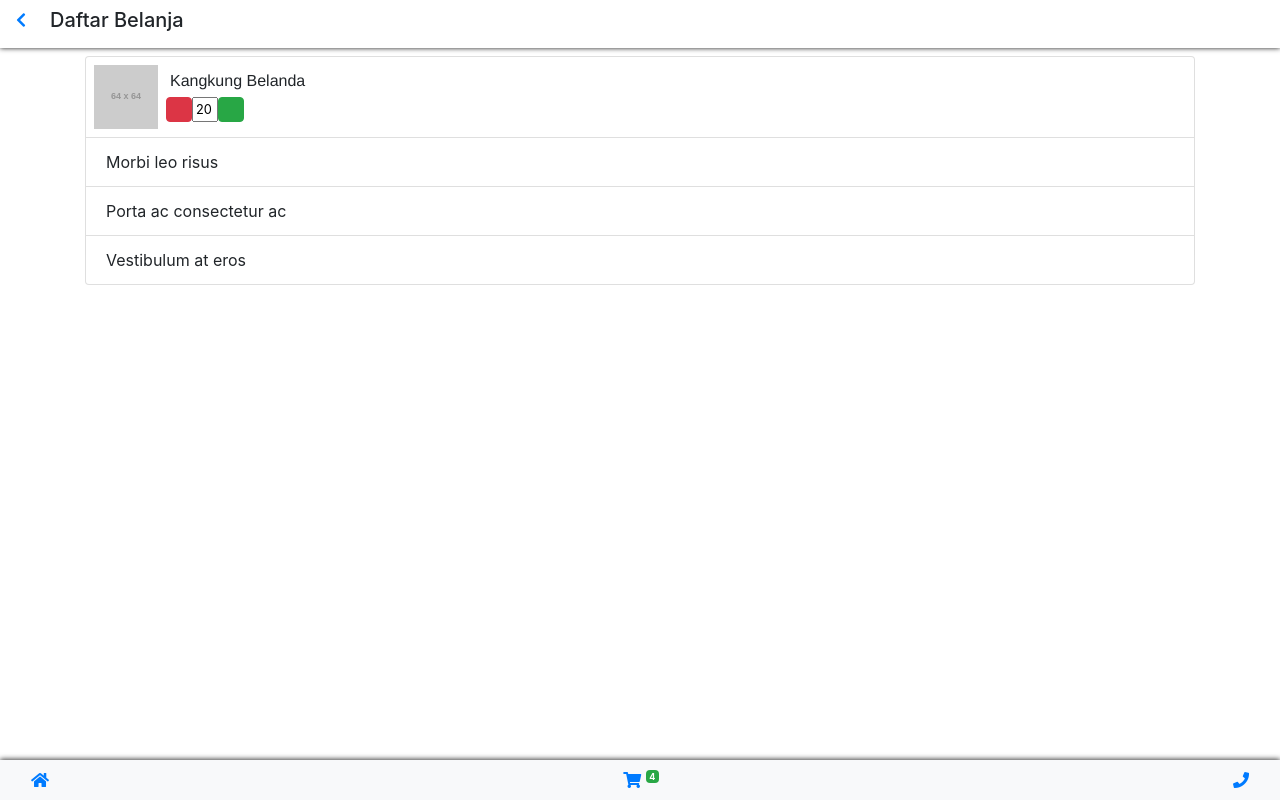
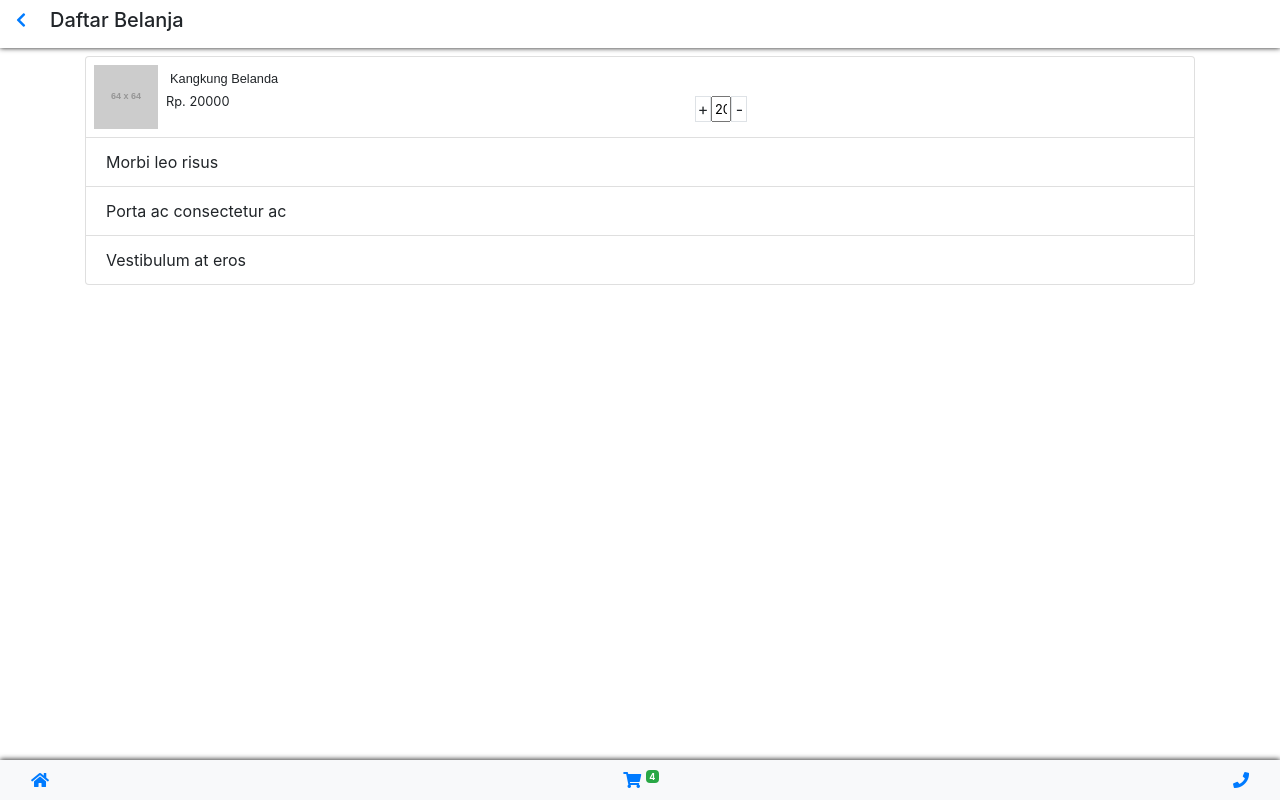
Before and after one commit to rifqithomirt/pasaronline, a plain HTML site: page cart.html in a window 1280 px wide. Drawn offline with nearby package versions, Linux system fonts and the light colour scheme; placeholder pictures from the web are drawn by us.

Commit message:
update cart
agak susah nata cart

```diff
--- a/cart.html
+++ b/cart.html
@@ -32,16 +32,22 @@
                 <div class="p-1">
                     <img src="https://dummyimage.com/64x64/20c73c/fff">
                 </div>
-                <div class="p-1">
+                <div class="p-1 cart-item-detail">
                     <p class="item-name-cart m-1">Kangkung Belanda</p>
-                    <div class="plus-minus input-group">
-                        <span class="btn btn-danger cart-plus"></span>
-                        <input class="total-items" type="text" name="jumlah" value="20">
-                        <span class="btn btn-success cart-minus"></span>
+                    <div class="total-cart row">
+                        <div class="col total-cart-price">
+                            <p class="mb-0"><span>Rp.</span>&nbsp<span>20000</span></p>
+                        </div>
+                        <div class="col">
+                            <div class="p-1 plus-minus">
+                                <div class="input-group">
+                                    <span class="border cart-plus">+</span>
+                                    <input class="total-items" type="text" name="jumlah" value="20">
+                                    <span class="border cart-minus">-</span>
+                                </div>
+                            </div>
+                        </div>
                     </div>
-                </div>
-                <div class="p-1">
-                    <div class="price"></div>
                 </div>
               </div>
           </li>
--- a/index.css
+++ b/index.css
@@ -57,9 +57,10 @@ html {
     white-space: nowrap;
 }
 
-.item-cart {
+.item-name-cart {
     font-size: 0.8em;
     padding: 0px;
+    font-family: 'Arial', sans-serif;
 }
 
 .image-cart {
@@ -67,10 +68,25 @@ html {
 }
 
 .total-items {
-    width: 2em;
+    width: 1.6em;
+    font-size: 0.8em;
+    text-align: center;
+}
+
+.cart-plus, .cart-minus {
+    width: 1em;
+    text-align: center;
+}
+
+.plus-minus {
+    text-align: center;
+    height: 0.5em;
+}
+
+.total-cart-price {
     font-size: 0.8em;
 }
 
-.item-name-cart {
-    font-family: 'Helvetica', 'Arial', sans-serif;
+.cart-item-detail {
+    width: 100%;
 }
```
